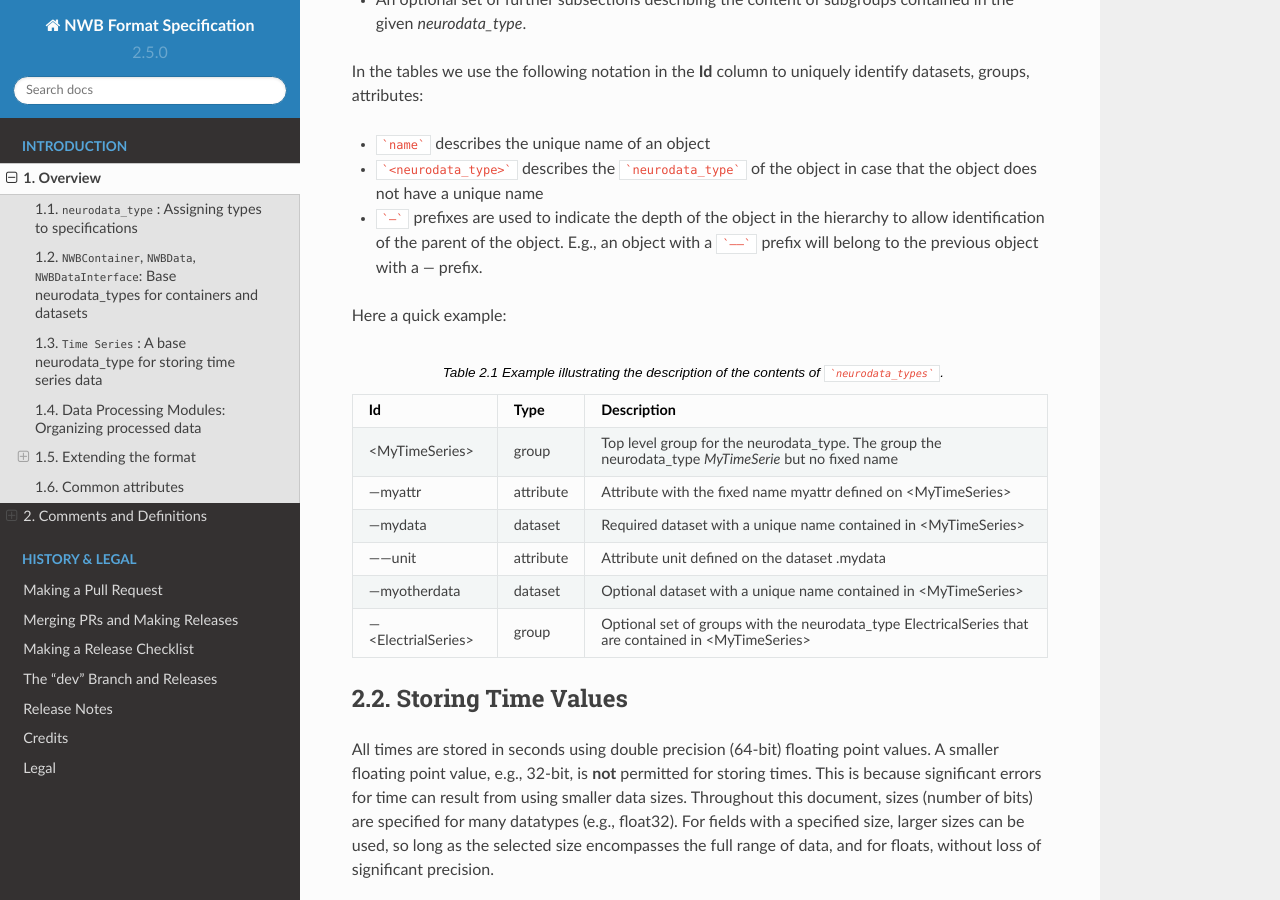
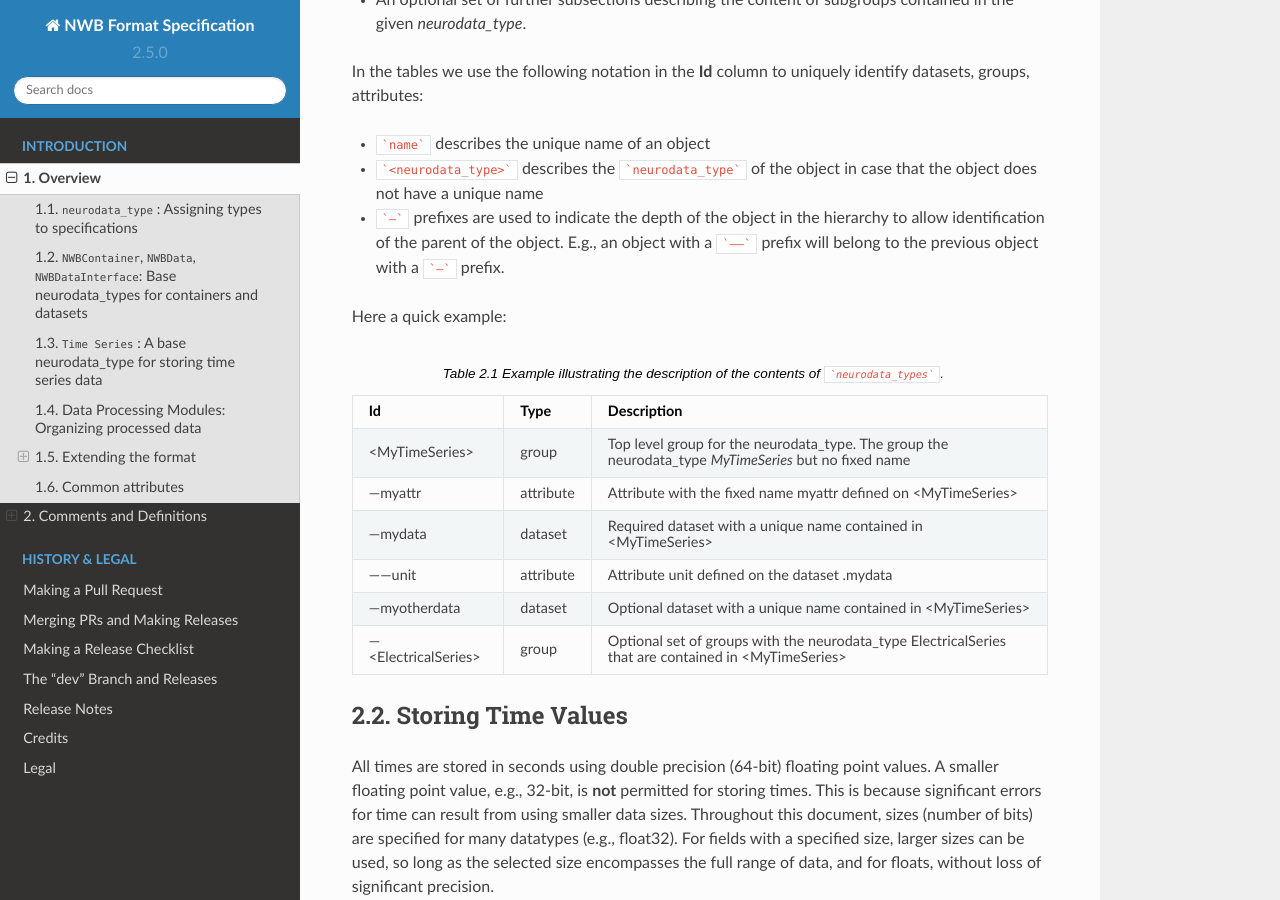
Before and after one commit to NeurodataWithoutBorders/nwb-schema, a Sphinx documentation site: the page built from docs/format/source/format_description.rst, in a window 1280 px wide and 900 px high, scrolled down 4693 px. Built offline with Sphinx 7.4.7 and the Read the Docs theme 2.0.0, drawn with Linux system fonts in a browser that asks for light colours.

Commit message:
Fix doc text

````diff
--- a/docs/format/source/format_description.rst
+++ b/docs/format/source/format_description.rst
@@ -238,18 +238,18 @@ In the tables we use the following notation in the **Id** column to uniquely ide
 * ```name``` describes the unique name of an object
 * ```<neurodata_type>``` describes the ```neurodata_type``` of the object in case that the object does not have a unique name
 * ```—``` prefixes are used to indicate the depth of the object in the hierarchy to allow identification of the parent
-  of the object. E.g., an object with a ```——``` prefix will belong to the previous object with a `—` prefix.
+  of the object. E.g., an object with a ```——``` prefix will belong to the previous object with a ```—``` prefix.
 
 Here a quick example:
 
-.. tabularcolumns:: |p{4cm}|p{1cm}|p{10cm}|
+.. tabularcolumns:: |p{5cm}|p{1cm}|p{9cm}|
 .. table:: Example illustrating the description of the contents of ```neurodata_types```.
     :class: longtable
 
     +---------------------------+-------------+---------------------------------------------------------------------------------------------------------+
     | Id                        | Type        | Description                                                                                             |
     +===========================+=============+=========================================================================================================+
-    | <MyTimeSeries>            | group       | Top level group for the neurodata_type. The group the neurodata_type *MyTimeSerie*  but no fixed name   |
+    | <MyTimeSeries>            | group       | Top level group for the neurodata_type. The group the neurodata_type *MyTimeSeries* but no fixed name   |
     +---------------------------+-------------+---------------------------------------------------------------------------------------------------------+
     | —myattr                   | attribute   | Attribute with the fixed name myattr defined on <MyTimeSeries>                                          |
     +---------------------------+-------------+---------------------------------------------------------------------------------------------------------+
@@ -259,7 +259,7 @@ Here a quick example:
     +---------------------------+-------------+---------------------------------------------------------------------------------------------------------+
     | —myotherdata              | dataset     | Optional dataset with a unique name contained in <MyTimeSeries>                                         |
     +---------------------------+-------------+---------------------------------------------------------------------------------------------------------+
-    | —<ElectrialSeries>        | group       | Optional set of groups with the neurodata_type ElectricalSeries that are contained in <MyTimeSeries>    |
+    | —<ElectricalSeries>       | group       | Optional set of groups with the neurodata_type ElectricalSeries that are contained in <MyTimeSeries>    |
     +---------------------------+-------------+---------------------------------------------------------------------------------------------------------+
 
 
````
